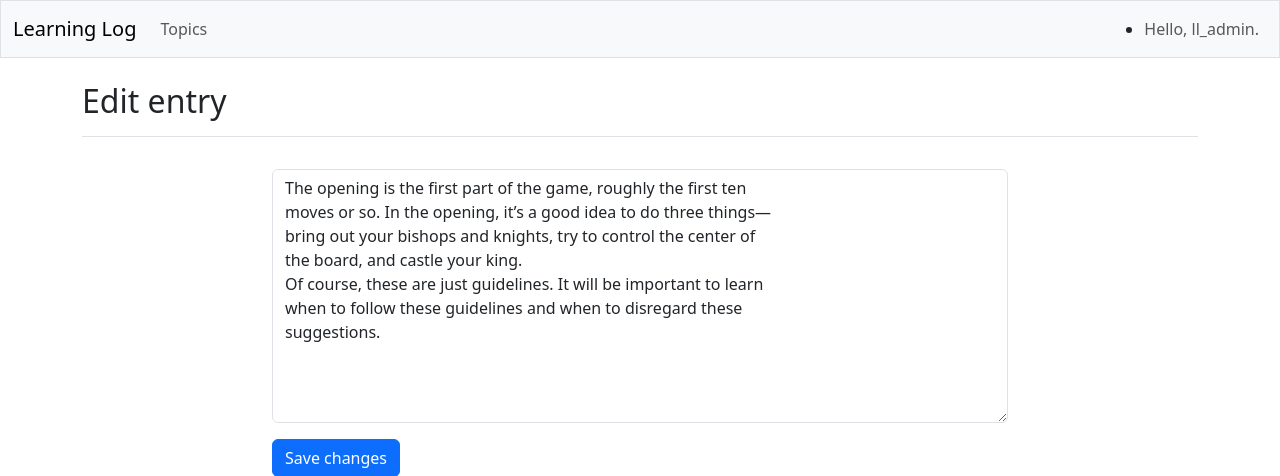
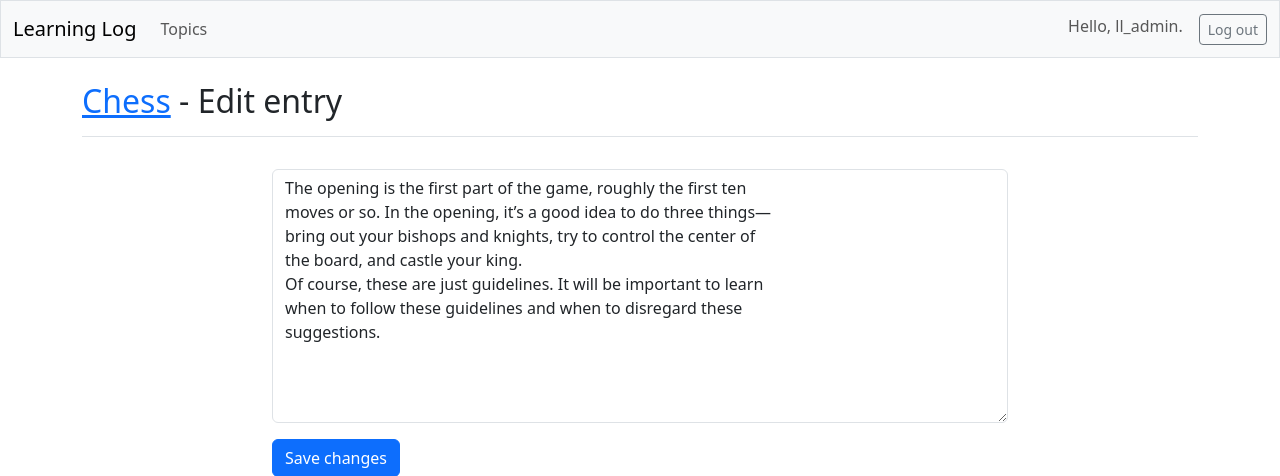
Before and after one commit to Kayutas/Learning_Log, a Django app: page /edit_entry/1/ in a window 1280 px wide. Shown: the top 476 px of the page. Run offline with Django 5.2, Linux system fonts and the light colour scheme; a user stored in the database is signed in; data comes from the database, SQL or seed files in the repository; both versions use the stored data as it was after the commit; some libraries are stand-ins or nearby versions.

Commit message:
finish version

```diff
--- a/learning_logs/templates/learning_logs/base.html
+++ b/learning_logs/templates/learning_logs/base.html
@@ -2,14 +2,11 @@
 <html lang="en">
 <head>
     <meta charset="utf-8">
-    <meta name="viewport" content="width=device-width, intial-scale=1">
+    <meta name="viewport" content="width=device-width, initial-scale=1">
     <title>Learning Log</title>
-
 
     {% load django_bootstrap5 %}
     {% bootstrap_css %}
-    {% bootstrap_javascript  %}
-
 </head>
 
 <body>
@@ -18,7 +15,6 @@
             <a class="navbar-brand" href="{% url 'learning_logs:index' %}">
                 Learning Log</a>
 
-
             <button class="navbar-toggler" type="button" data-bs-toggle="collapse"
                 data-bs-target="#navbarCollapse" aria-controls="navbarCollapse"
                 aria-expanded="false" aria-label="Toggle navigation">
@@ -26,54 +22,51 @@
             </button>
 
             <div class="collapse navbar-collapse" id="navbarCollapse">
-                <ul class="navbar-nav me-auto md-2 md-md-0">
+                <ul class="navbar-nav me-auto mb-2 mb-md-0">
                     <li class="nav-item">
                         <a class="nav-link" href="{% url 'learning_logs:topics' %}">
-                            Topics</a></li>
+                            Topics</a>
+                    </li>
                 </ul> <!-- End of links on left side of navbar-->
-                <!-- Account-related lings-->
-                 <ul class="navbar-uav ms-auto mb-2 mb-md-0">
+
+                <!-- Account-related links-->
+                <ul class="navbar-nav ms-auto mb-2 mb-md-0">
                     {% if user.is_authenticated %}
                         <li class="nav-item">
-                            <span class="navbar-text me-2">Hello, {{ user.username}}.
-                            </span></li>
+                            <span class="navbar-text me-3">Hello, {{ user.username }}.
+                            </span>
+                        </li>
+                        <li class="nav-item">
+                            <form action="{% url 'accounts:logout' %}" method='post' class="d-inline">
+                                {% csrf_token %}
+                                <button type='submit' class='btn btn-outline-secondary btn-sm'>
+                                    Log out</button>
+                            </form>
+                        </li>
                     {% else %}
                         <li class="nav-item">
-                            <a class="nav-link" href="{% url 'accounts:register'%}">
-                                Register</a></li>
+                            <a class="nav-link" href="{% url 'accounts:register' %}">
+                                Register</a>
+                        </li>
                         <li class="nav-item">
                             <a class="nav-link" href="{% url 'accounts:login' %}">
-                                Log in</a></li>
+                                Log in</a>
+                        </li>
                     {% endif %}
-
                 </ul> <!-- End of account-related links-->
-
-                {% if user.is_autenticated %}
-                    <form action="{% url 'accounts:logout' %}" method='post'>
-                        {% csrf_token %}
-                        <button class='submit' class='btn btn-outline-secondary btn-sm'>
-                            Log out</button>
-                    </form>
-                {% endif %}
-
-
             </div> <!-- Closes collapsible parts of navbar-->
-
         </div> <!-- Closes container-fluid -->
-    </nav> <!-- End of  navbar -->
+    </nav> <!-- End of navbar -->
 
     <main class="container">
         <div class="pb-2 mb-2 border-bottom">
             {% block page_header %}{% endblock page_header %}
         </div>
-    </div>
+        <div>
+            {% block content %}{% endblock content %}
+        </div>
+    </main> <!-- End of main container -->
 
-
-        {% block content%}{% endblock content %}
-
-
-    </div>
-
-    </main> <!-- End of main container -->
+    {% bootstrap_javascript %}
 </body>
 </html>
--- a/learning_logs/templates/learning_logs/edit_entry.html
+++ b/learning_logs/templates/learning_logs/edit_entry.html
@@ -2,13 +2,13 @@
 {% load django_bootstrap5 %}
 
 {% block page_header %}
-    <h2>Edit entry</h2>
+    <h2><a href="{% url 'learning_logs:topic' topic.id %}">{{ topic }}</a> - Edit entry</h2>
 {% endblock page_header %}
 
 {% block content %}
     <div class="row">
         <div class="col-md-8 offset-md-2">
-            <form method="post" action="{% url 'learning_logs:edit_entry' topic.id entry.id %}">
+            <form method="post" action="{% url 'learning_logs:edit_entry' entry.id %}">
                 {% csrf_token %}
                 {% bootstrap_form form %}
                 {% bootstrap_button button_type="submit" content="Save changes" %}
```
Also changed, not shown: db.sqlite3.
